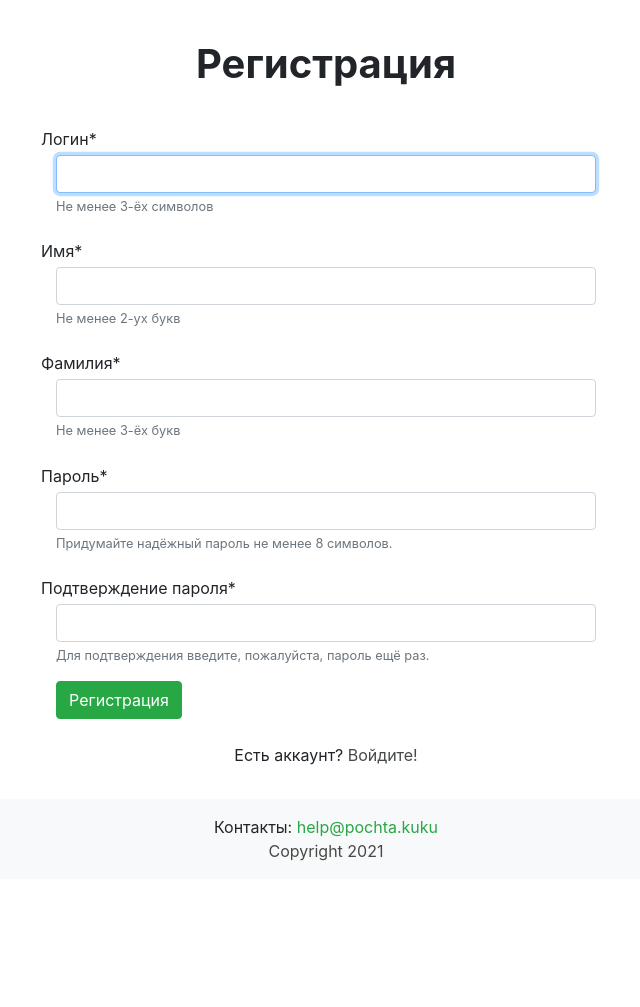
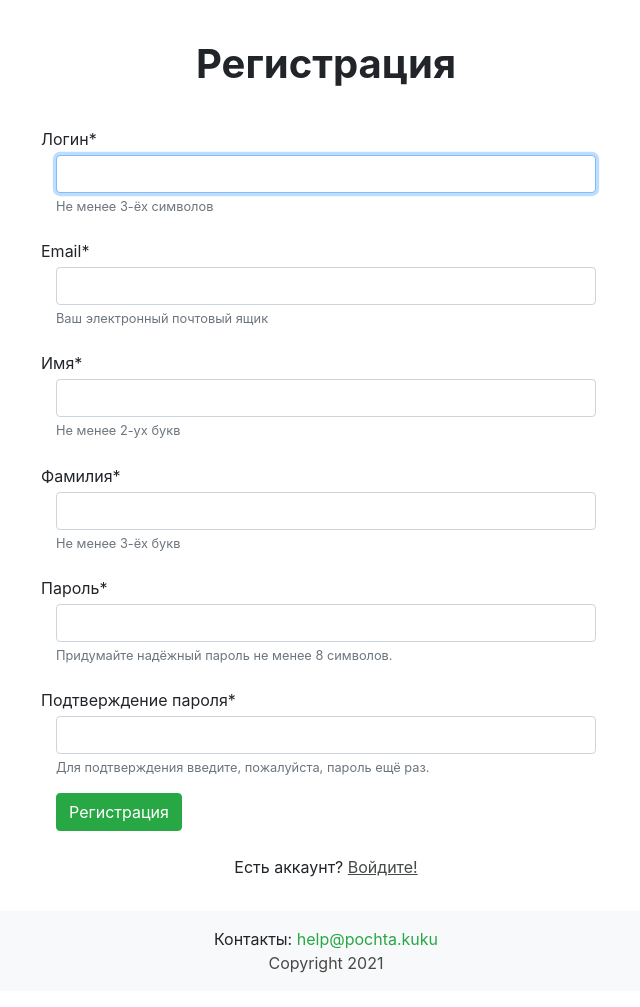
Before and after one commit to asd192/Django_Board_Jobs, a Django app: page /register/ in a window 1280 px wide. Shown: the part 72-1079 px from the top of the page, without its empty margins (314-954 px from the left). Before the commit the page ends 933 px from the top, so only its background shows below. Run offline with Django 3.2, Linux system fonts and the light colour scheme; some libraries are stand-ins or nearby versions.

Commit message:
Edits user profile.

```diff
--- a/vacancies/forms.py
+++ b/vacancies/forms.py
@@ -11,10 +11,12 @@ class MyRegistrationForm(UserCreationForm):
     username = UsernameField(label='Логин', min_length=3, max_length=15)
     first_name = forms.CharField(label='Имя', min_length=2, max_length=20)
     last_name = forms.CharField(label='Фамилия', min_length=3, max_length=30)
+    email = forms.EmailField(label='Email', min_length=6, max_length=50)
 
     def __init__(self, *args, **kwargs):
         super().__init__(*args, **kwargs)
         self.fields['username'].help_text = 'Не менее 3-ёх символов'
+        self.fields['email'].help_text = 'Ваш электронный почтовый ящик'
         self.fields['first_name'].help_text = 'Не менее 2-ух букв'
         self.fields['last_name'].help_text = 'Не менее 3-ёх букв'
         self.fields[
@@ -30,7 +32,7 @@ class MyRegistrationForm(UserCreationForm):
 
     class Meta:
         model = User
-        fields = ("username", "first_name", "last_name", "password1", "password2")
+        fields = ("username", "email", "first_name", "last_name", "password1", "password2")
 
 
 class MyLoginForm(AuthenticationForm):
--- a/vacancies/static/css/style_vacancy.css
+++ b/vacancies/static/css/style_vacancy.css
@@ -15,6 +15,10 @@
 }
 
 .h2-name a {
+    color: #212529;
+}
+
+.h2-name a:hover {
     color: #212529;
 }
 
@@ -235,3 +239,11 @@ a:hover {
 .dropdown-item.active, .dropdown-item:active {
     background-color: #28a745;
 }
+
+.auth {
+    text-decoration: underline;
+}
+
+.alert {
+    text-align: center;
+}
--- a/vacancies/templates/vacancies/auth_reg/register.html
+++ b/vacancies/templates/vacancies/auth_reg/register.html
@@ -7,14 +7,19 @@
 
 
     <main class="container mt-3">
-    <h1 class="h1 text-center py-4"><strong>Регистрация</strong></h1>
+        <h1 class="h1 text-center py-4"><strong>Регистрация</strong></h1>
+
+
         <div class="row">
             <div class="col-6 offset-md-3">
+
+                {% include 'vacancies/messages.html' %}
 
                 {% load crispy_forms_tags %}
                 {% crispy form "bootstrap4" %}
 
-                <div class="mt-4 text-center"><p>Есть аккаунт? <a href="{% url 'login' %}">Войдите!</a></p></div>
+                <div class="mt-4 text-center"><p>Есть аккаунт? <a href="{% url 'login' %}" class="auth">Войдите!</a></p>
+                </div>
             </div>
         </div>
     </main>
--- a/vacancies/views.py
+++ b/vacancies/views.py
@@ -25,11 +25,23 @@ class Registration(CreateView):
     success_url = '/login'
     template_name = 'vacancies/auth_reg/register.html'
 
+    def form_valid(self, form):
+        messages.success(self.request, 'Успешная регистрация. Заходите')
+        return super(Registration, self).form_valid(form)
+
+    def form_invalid(self, form):
+        messages.error(self.request, 'Регистрация не удалась. Проверьте правильность заполнения полей')
+        return super(Registration, self).form_invalid(form)
+
 
 class Login(LoginView):
     form_class = MyLoginForm
     redirect_authenticated_user = True
     template_name = 'vacancies/auth_reg/login.html'
+
+    def form_invalid(self, form):
+        messages.error(self.request, 'Не удалось войти. Проверьте правильность заполнения полей')
+        return super(Login, self).form_invalid(form)
 
 
 class UserProfile(UpdateView):
```
Also changed, not shown: vacancies/templates/vacancies/auth_reg/login.html (+6 -1 lines), db.sqlite3.
